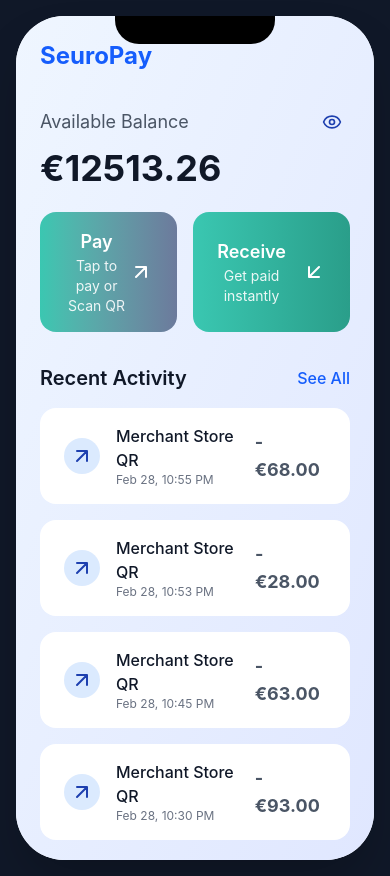
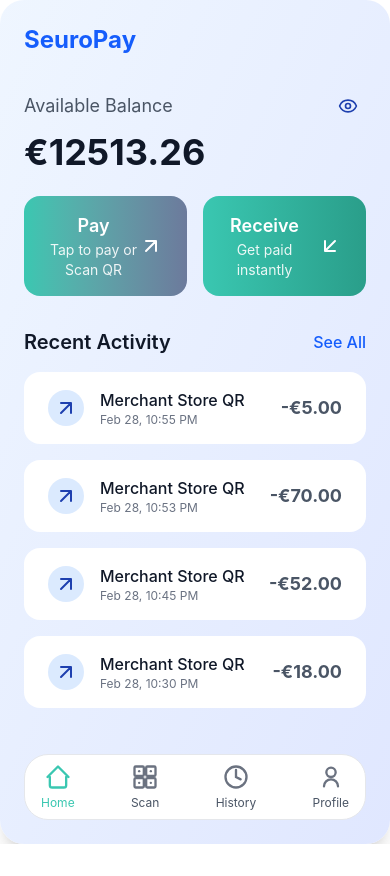
Before and after one commit to sdhabe23/seuropay-demo-app, a React (Vite) app: page / in a window 390 px wide. After the commit the page ends 844 px from the top, so only its background shows below. Built offline with nearby package versions, Linux system fonts and the light colour scheme.

Commit message:
feat: full-screen on mobile, phone frame on desktop

```diff
--- a/index.html
+++ b/index.html
@@ -2,7 +2,6 @@
 <html lang="en">
   <head>
     <meta charset="utf-8" />
-    <!-- Viewport includes viewport-fit=cover to allow full-bleed on devices with notches -->
     <meta name="viewport" content="width=device-width, initial-scale=1.0, viewport-fit=cover" />
     <meta name="theme-color" content="#030213" />
     <meta name="apple-mobile-web-app-capable" content="yes" />
@@ -12,20 +11,13 @@
     <link rel="apple-touch-icon" href="/icon.svg" />
     <title>SeuroPay — Consumer App</title>
     <style>
-      /* Make app take full viewport height and respect safe-area insets */
+      *, *::before, *::after { box-sizing: border-box; }
       html, body, #root {
+        width: 100%;
         height: 100%;
         margin: 0;
         padding: 0;
-        background: var(--color-background, #ffffff);
-      }
-
-      /* Use safe-area-inset for iPhone notch/fullscreen cutouts */
-      #root {
-        padding-top: env(safe-area-inset-top);
-        padding-left: env(safe-area-inset-left);
-        padding-right: env(safe-area-inset-right);
-        padding-bottom: env(safe-area-inset-bottom);
+        overflow: hidden;
       }
     </style>
   </head>
--- a/src/app/components/RootLayout.tsx
+++ b/src/app/components/RootLayout.tsx
@@ -3,16 +3,25 @@ import { Outlet } from "react-router";
 
 export function RootLayout(): React.ReactNode {
   return (
-    <div className="min-h-screen bg-gray-900 flex items-center justify-center p-4">
-      <div className="w-full max-w-[400px] h-[844px] bg-white rounded-[3rem] shadow-2xl overflow-hidden relative">
-        {/* Phone notch */}
-        <div className="absolute top-0 left-1/2 -translate-x-1/2 w-40 h-7 bg-black rounded-b-3xl z-50"></div>
+    <>
+      {/* Desktop / tablet: phone frame centred on dark background */}
+      <div className="hidden sm:flex min-h-screen bg-gray-900 items-center justify-center p-4">
+        <div className="w-full max-w-[400px] h-[844px] bg-white rounded-[3rem] shadow-2xl overflow-hidden relative">
+          {/* Phone notch */}
+          <div className="absolute top-0 left-1/2 -translate-x-1/2 w-40 h-7 bg-black rounded-b-3xl z-50" />
+          {/* App content */}
+          <div className="h-full overflow-hidden">
+            <Outlet />
+          </div>
+        </div>
+      </div>
 
-        {/* App content */}
-        <div className="h-full overflow-hidden">
+      {/* Mobile: true full-screen, fits any phone */}
+      <div className="flex sm:hidden w-screen h-[100dvh] overflow-hidden">
+        <div className="w-full h-full overflow-hidden">
           <Outlet />
         </div>
       </div>
-    </div>
+    </>
   );
 }
```
